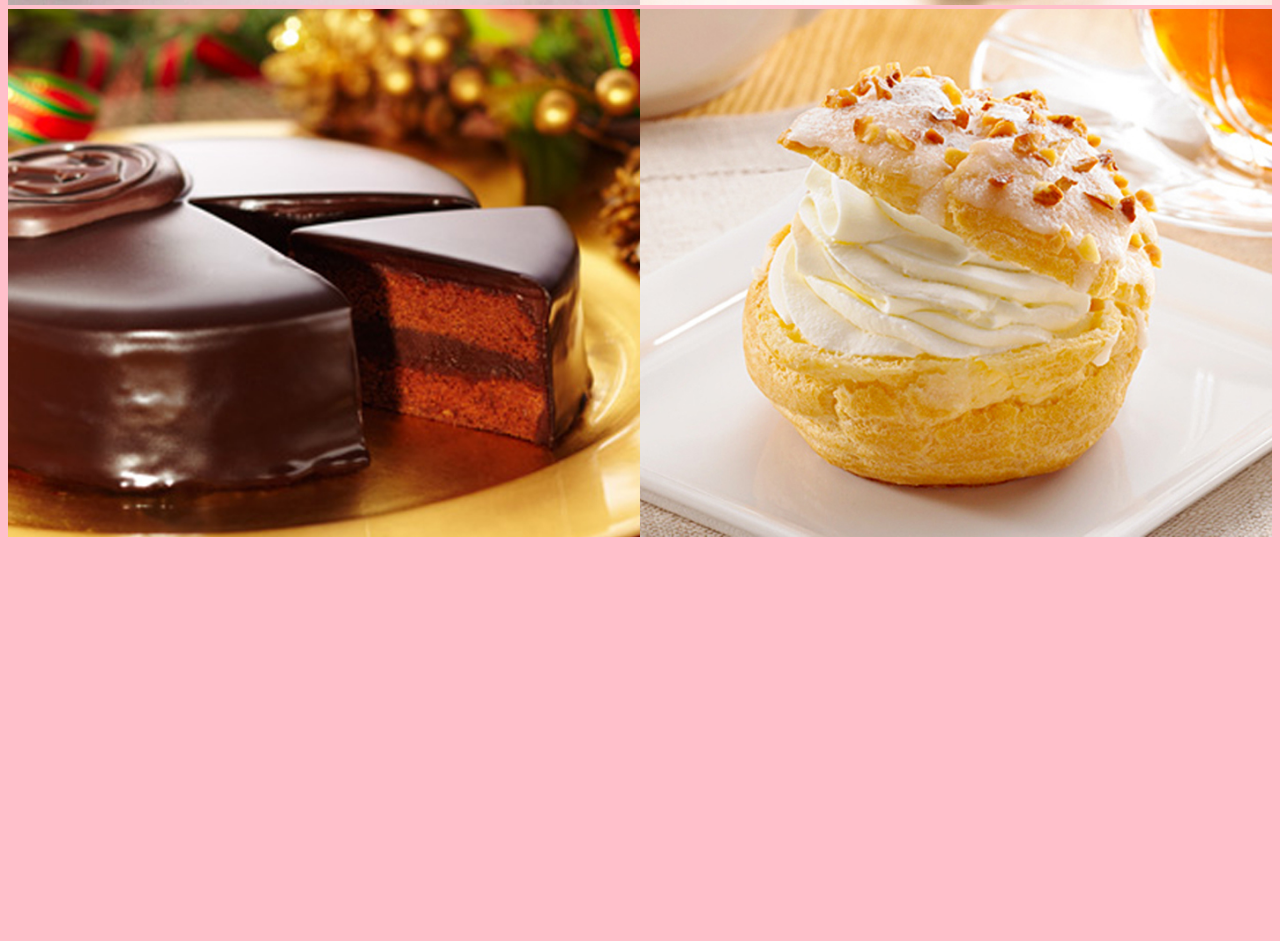
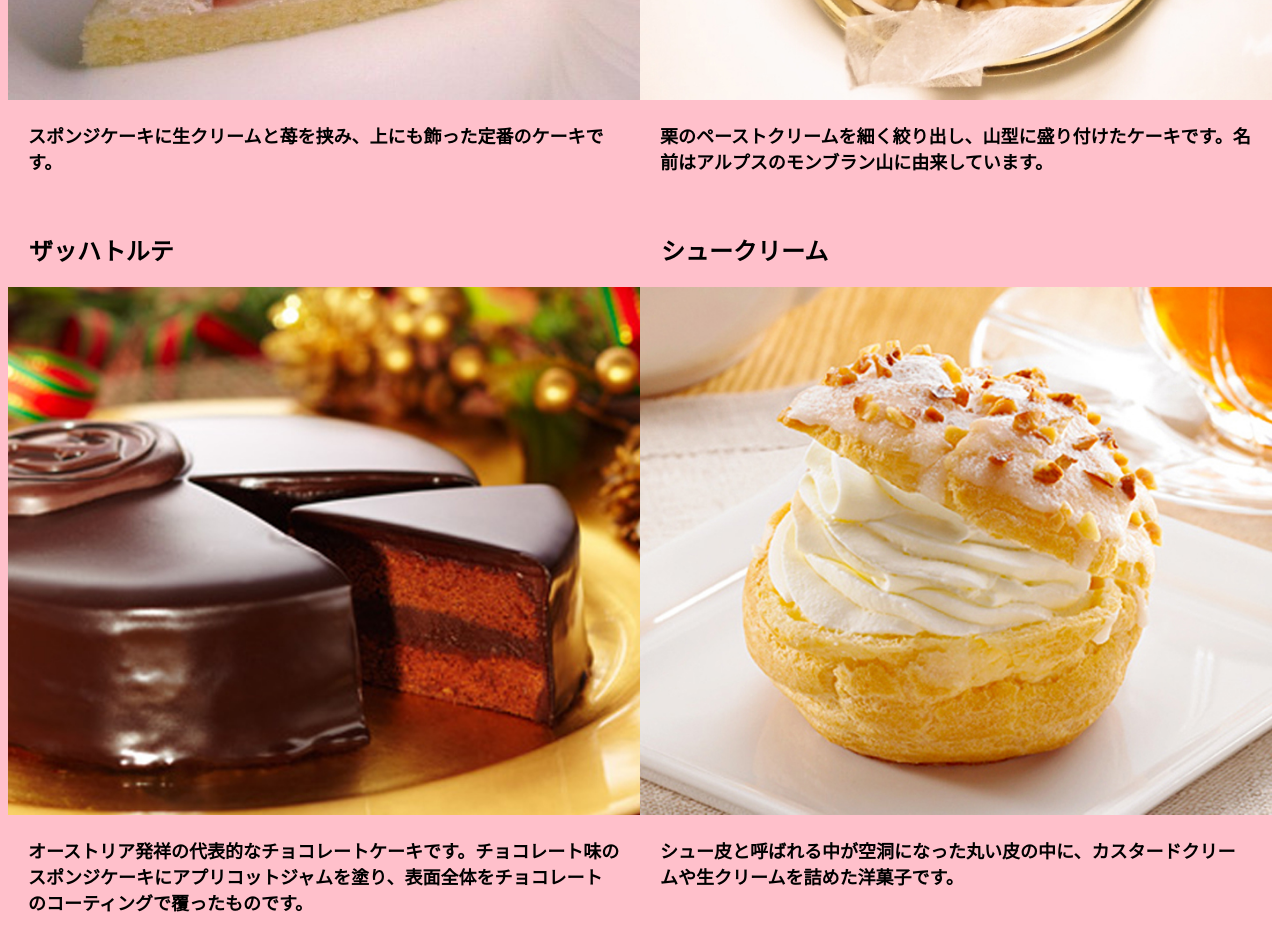
Before and after one commit to citIMAMURA/2025VC_3, a plain HTML site: page index.html in a window 1280 px wide. Shown: the part 1420-2361 px from the top of the page. Before the commit the page ends 1961 px from the top, so only its background shows below. Drawn offline with Linux system fonts and the light colour scheme.

Commit message:
Add files via upload

```diff
--- a/index.html
+++ b/index.html
@@ -18,29 +18,55 @@ body {
 .shop {
     width: 100%;
 }
+.wrap {
+	display: flex;
+	flex-wrap: wrap;
+}
+p {
+    font-size: large;
+    font-family: Osaka-mono, "MS Gothic", monospace;
+    font-weight: bolder;
+    padding-left: 20px;
+    padding-right: 20px;
+}
+h2 {
+    padding-left: 21px;
+    padding-top: 20px;
+}
 </style>
 </head>
 
 <body>
+
 <h3>&nbsp;</h3>
 <div id="title">
   <h1>第三回ビジュアルコンテンツデザイン課題
   </h1>
 </div>
+<div class="wrap">
 <div class="shop">
 <img src="shop.jpg" width="100%" alt=""/>
 </div>
 <div class="cake">
-<img src="cake01.jpg" width="100%" alt=""/>
+	<h2>ショートケーキ</h2>
+	<img src="cake01.jpg" width="100%" alt=""/>
+	<p>スポンジケーキに生クリームと苺を挟み、上にも飾った定番のケーキです。</p>
 </div>
 <div class="cake">
-<img src="cake02.jpg" width="100%" alt=""/>
+	<h2>モンブラン</h2>
+	<img src="cake02.jpg" width="100%" alt=""/>
+	<p>栗のペーストクリームを細く絞り出し、山型に盛り付けたケーキです。名前はアルプスのモンブラン山に由来しています。</p>
 </div>
 <div class="cake">
-<img src="cake03.jpg" width="100%" alt=""/>
+	<h2>ザッハトルテ</h2>
+	<img src="cake03.jpg" width="100%" alt=""/>
+	<p>オーストリア発祥の代表的なチョコレートケーキです。チョコレート味のスポンジケーキにアプリコットジャムを塗り、表面全体をチョコレートのコーティングで覆ったものです。</p>
 </div>
 <div class="cake">
-<img src="cake04.jpg" width="100%" alt=""/>
+	<h2>シュークリーム</h2>
+	<img src="cake04.jpg" width="100%" alt=""/>
+	<p>シュー皮と呼ばれる中が空洞になった丸い皮の中に、カスタードクリームや生クリームを詰めた洋菓子です。</p>
+</div>
 </div>
 </body>
 </html>
```
